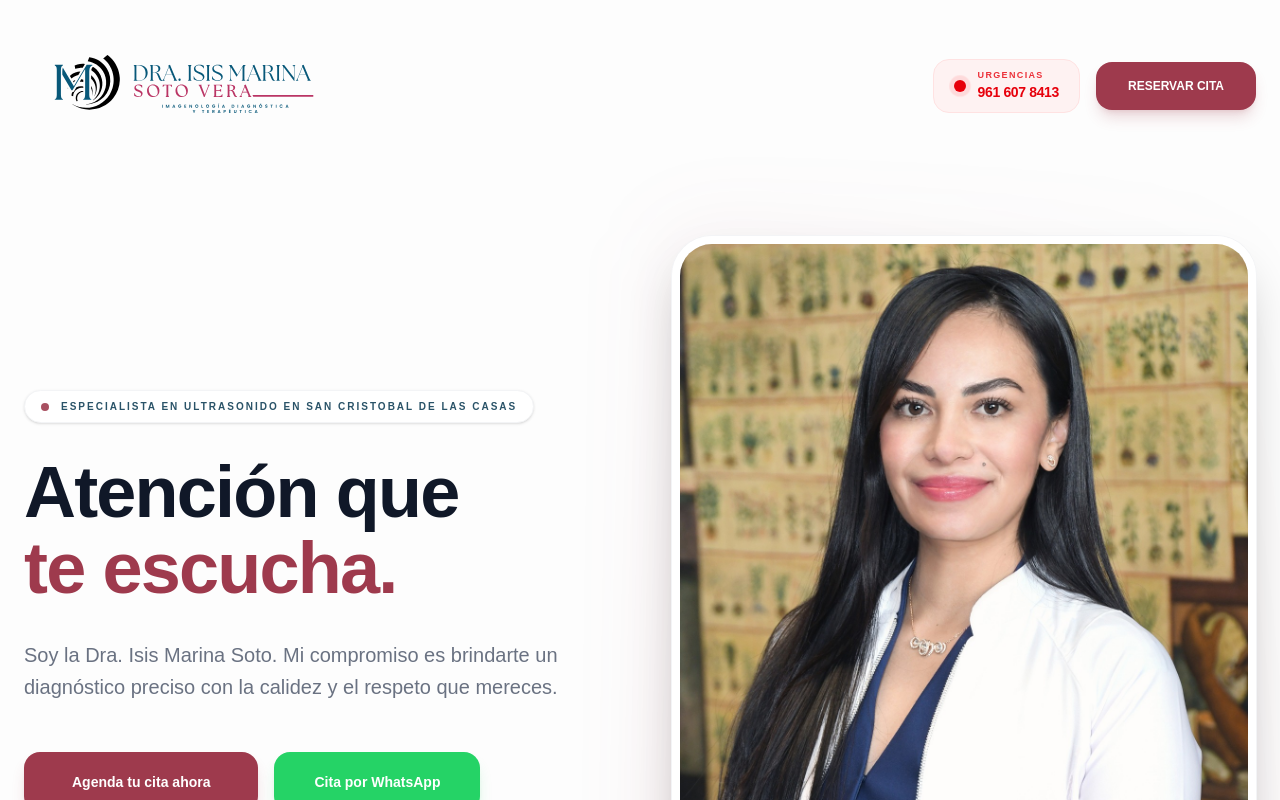
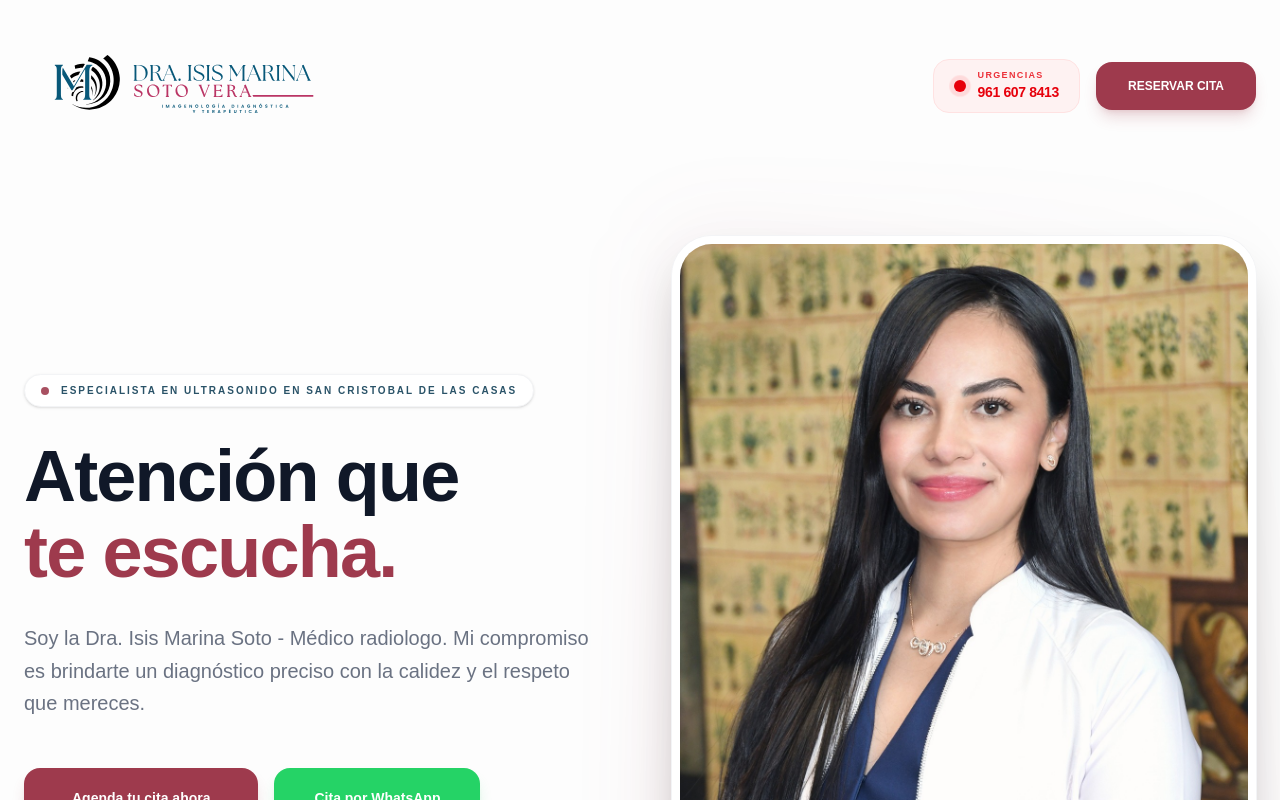
Before and after one commit to randyasp-sketch/dra-isis-ultrasonido, a Next.js app: page / in a window 1280 px wide. Shown: the top 800 px of the page. Built offline with nearby package versions, Linux system fonts and the light colour scheme.

Commit message:
fix medica radiologa

```diff
--- a/app/page.tsx
+++ b/app/page.tsx
@@ -125,7 +125,7 @@ export default function Home() {
             Atención que <br /> <span className="text-[#9E3A4D]">te escucha.</span>
           </h1>
           <p className="text-xl text-gray-500 leading-relaxed max-w-xl mx-auto lg:mx-0">
-            Soy la Dra. Isis Marina Soto. Mi compromiso es brindarte un diagnóstico preciso con la calidez y el respeto que mereces.
+            Soy la Dra. Isis Marina Soto - Médico radiologo. Mi compromiso es brindarte un diagnóstico preciso con la calidez y el respeto que mereces.
           </p>
           <div className="flex flex-col sm:flex-row justify-center lg:justify-start gap-4 pt-4">
             <Button href={CONFIG.bookingUrl} className="px-12 py-5">Agenda tu cita ahora</Button>
```
